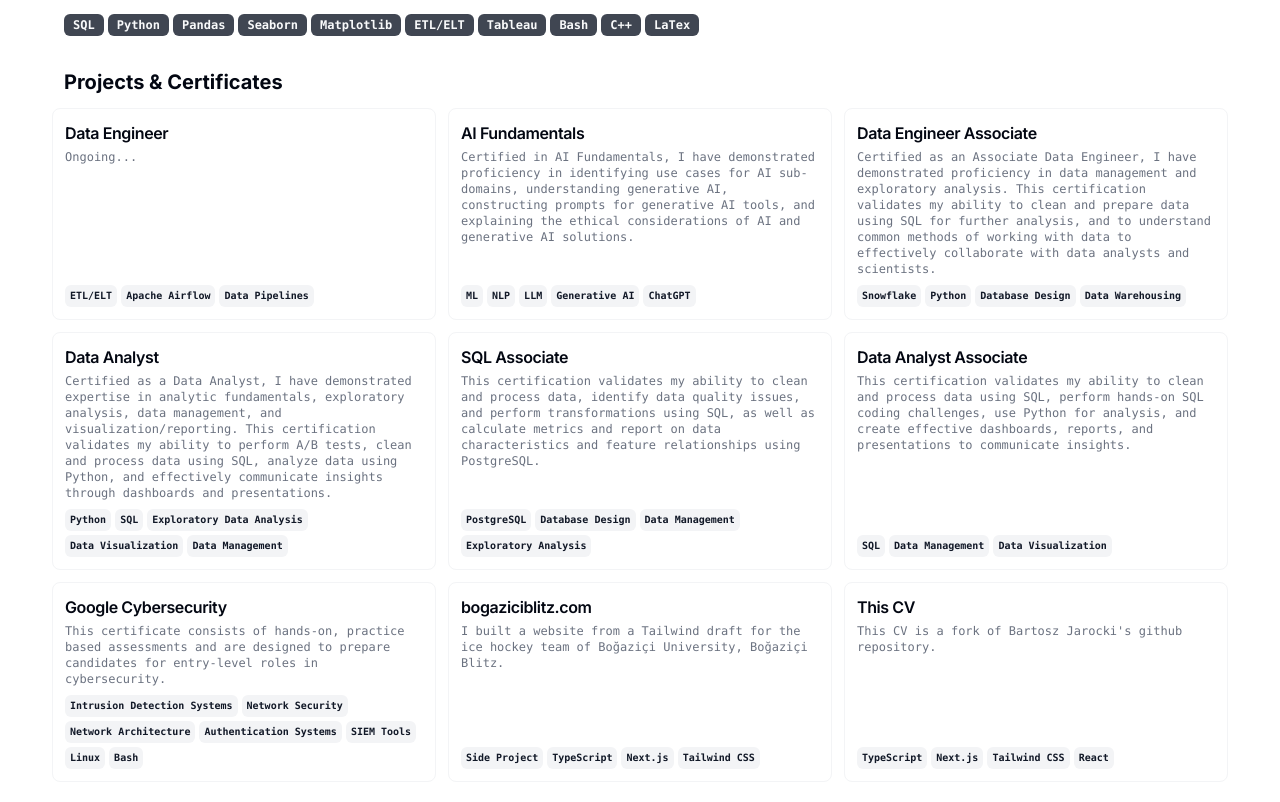
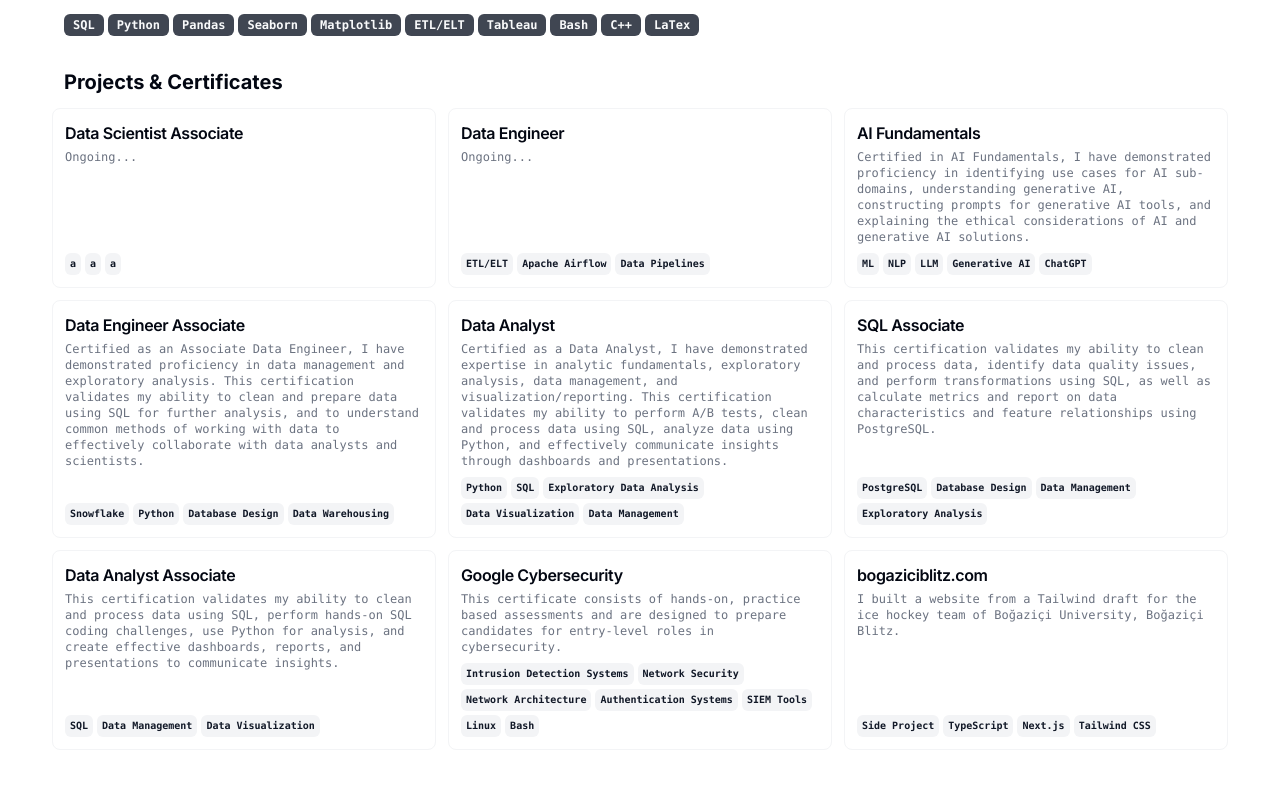
Before and after one commit to rugtumu/CV, a Next.js app: page / in a window 1280 px wide. Shown: the part 840-1642 px from the top of the page. Built offline with nearby package versions, Linux system fonts and the light colour scheme.

Commit message:
Tried to change margins

```diff
--- a/src/app/page.tsx
+++ b/src/app/page.tsx
@@ -16,7 +16,7 @@ export const metadata: Metadata = {
 
 export default function Page() {
   return (
-    <main className="container relative mx-auto scroll-my-12 overflow-auto p-4 md:p-16">
+    <main className="container relative mx-auto scroll-my-12 overflow-auto p-8 md:p-16">
       <section className="mx-auto w-full max-w-full space-y-8 bg-white">
         <div className="flex items-center justify-between">
           <div className="flex-1 space-y-1.5">
@@ -42,7 +42,7 @@ export default function Page() {
                   size="icon"
                   asChild
                 >
-                  <a href={`mailto:${RESUME_DATA.contact.email}`}>
+                  <a href={`mailto:${RESUME_DATA.contact.email}`} className="flex items-center gap-1 underline">
                     <MailIcon className="size-4" />
                   </a>
                 </Button>
@@ -54,7 +54,7 @@ export default function Page() {
                   size="icon"
                   asChild
                 >
-                  <a href={`tel:${RESUME_DATA.contact.tel}`}>
+                  <a href={`tel:${RESUME_DATA.contact.tel}`} className="flex items-center gap-1 underline">
                     <PhoneIcon className="size-4" />
                   </a>
                 </Button>
@@ -87,7 +87,7 @@ export default function Page() {
             </div>
           </div>
 
-          <Avatar className="size-28">
+          <Avatar className="size-28 mt-4 md:mt-0 md:ml-4">
             <AvatarImage alt={RESUME_DATA.name} src={RESUME_DATA.avatarUrl} />
             <AvatarFallback>{RESUME_DATA.initials}</AvatarFallback>
           </Avatar>
--- a/src/data/resume-data.tsx
+++ b/src/data/resume-data.tsx
@@ -109,6 +109,20 @@ export const RESUME_DATA = {
     "WebRTC",
   ],*/
   projects: [
+    {
+      title: "Data Scientist Associate",
+      techStack: [
+        "a",
+        "a",
+        "a",
+      ],
+      description:
+        "Ongoing...",
+      link: {
+        label: "",
+        href: "",
+      },
+    },
     {
       title: "Data Engineer",
       techStack: [
@@ -232,19 +246,5 @@ export const RESUME_DATA = {
         href: "https://bogaziciblitz.com/",
       },
     },
-    {
-      title: "This CV",
-      techStack: [
-        "TypeScript",
-        "Next.js",
-        "Tailwind CSS",
-        "React"
-      ],
-      description: "This CV is a fork of Bartosz Jarocki's github repository.",
-      link: {
-        label: "github.com",
-        href: "https://github.com/BartoszJarocki/cv",
-      },
-    },
   ],
 } as const;
```
